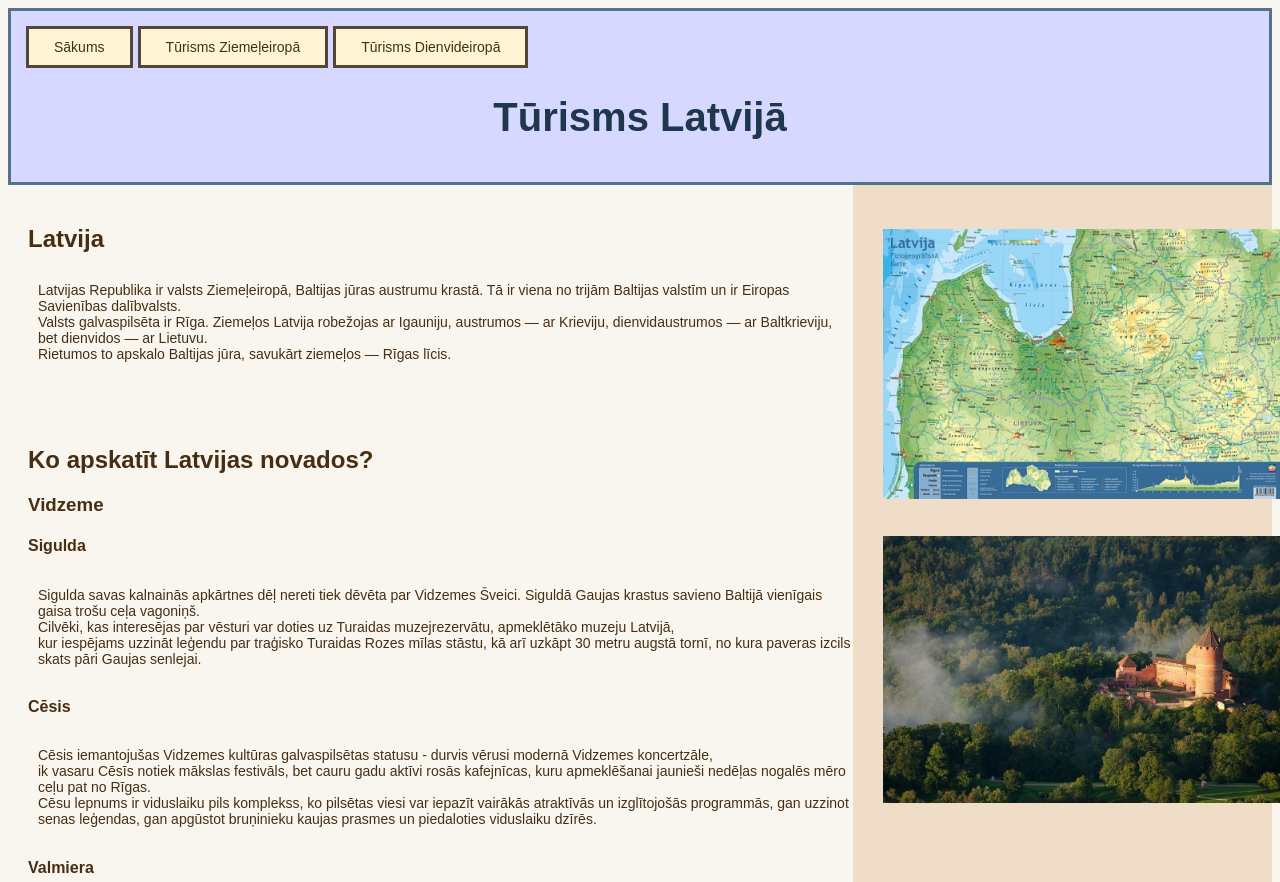
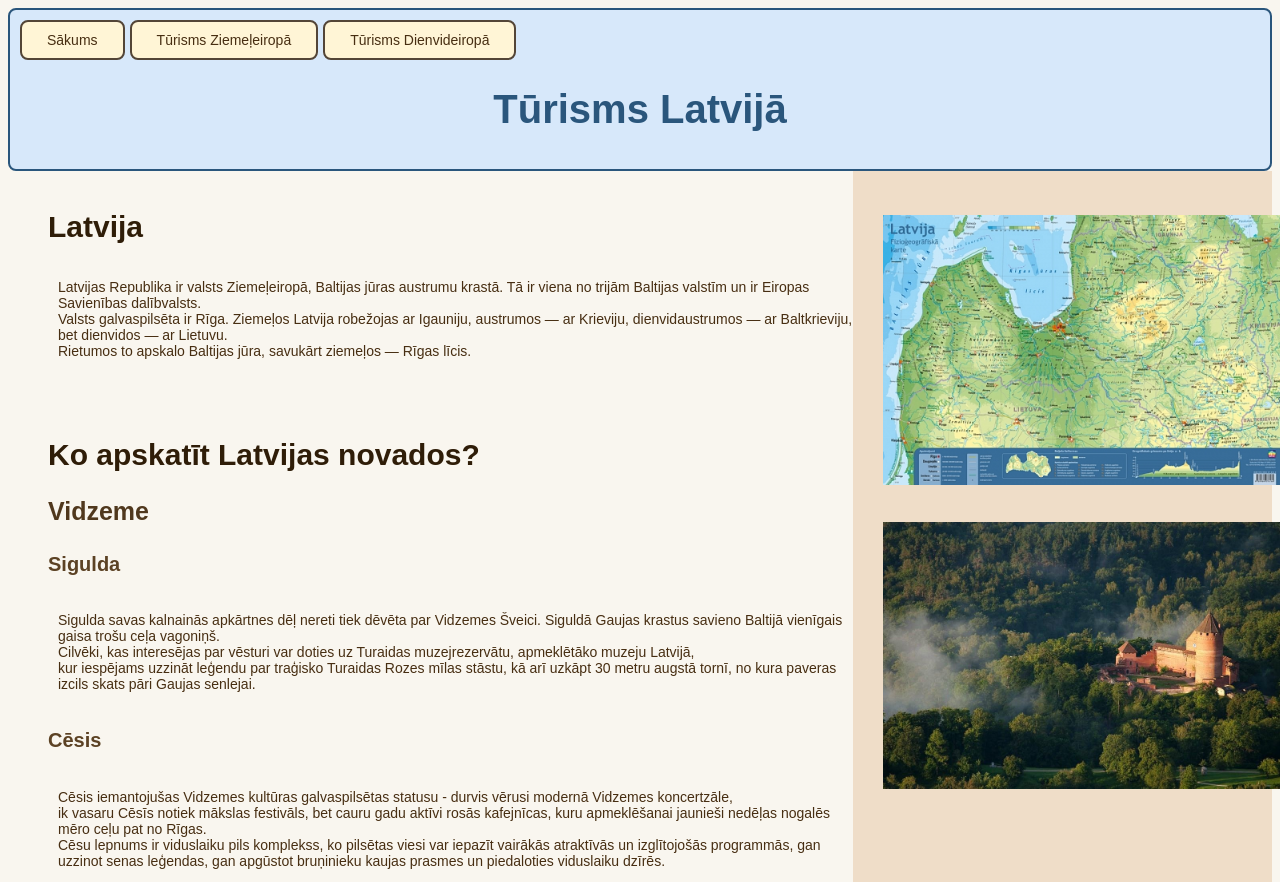
Before and after one commit to leldeberzina/PirmaLapa, a plain HTML site: page latvija.html in a window 1280 px wide. Shown: the top 882 px of the page. Drawn offline with Linux system fonts and the light colour scheme.

Commit message:
Piektais

```diff
--- a/latvija.html
+++ b/latvija.html
@@ -19,6 +19,7 @@
     <br><br><br><p><img src="rundalespils.jpg" alt="Rundāles pils" style="width:400px;"></p>
     <p><img src="tervete.jpg" alt="Tērvetes dabas parks" style="width:400px;"></p><br>
     <p><img src="vilaka.jpg" alt="Viļakas ezera sala" style="width:400px;"></p>
+    <p><img src="daugavasloki.jpg" alt="Daugavas loki" style="width:400px;"></p>
 </aside>
 <div>
     <h2>Latvija</h2>
--- a/style.css
+++ b/style.css
@@ -5,21 +5,25 @@ body {
   h1{
   text-align: center;
   font-family: Arial, Helvetica, sans-serif;
+  font-size: 40px;
   }
 
   h2{
     font-family: Arial, Helvetica, sans-serif;
-    color: rgb(71, 46, 18);
+    color: rgb(47, 29, 8);
+    font-size: 30px;
     }
 
     h3{
       font-family: Arial, Helvetica, sans-serif;
-      color: rgb(71, 46, 18);
+      color: rgb(80, 56, 29);
+      font-size: 25px;
       }
 
       h4{
         font-family: Arial, Helvetica, sans-serif;
-        color: rgb(71, 46, 18);
+        color: rgb(92, 66, 36);
+        font-size: 20px;
         }
 
   p{
@@ -30,7 +34,10 @@ body {
   }
 
   div{
-    padding: 20px;
+    padding-right: 50px;
+    padding-left: 40px;
+    padding-top: 15px;
+    padding-bottom: 15px;
   }
 
   ul{
@@ -46,25 +53,26 @@ body {
   }
 
   header {
-    background-color: rgb(214, 216, 255);
-    color:rgb(31, 55, 76);
-    padding: 15px;
-    border: 3px solid rgb(83, 114, 139);
+    background-color: rgb(215, 232, 250);
+    color:rgb(42, 86, 124);
+    border: 2px solid rgb(42, 86, 124);
+    padding: 10px;
+    border-radius: 8px;
     font-size: 20px;
   }
 
   button {
     background-color: rgb(255, 245, 214);
-    border: 3px solid rgb(83, 69, 55);
+    border: 2px solid rgb(83, 69, 55);
     color: rgb(71, 46, 18);
     padding: 10px 25px;
     text-align: center;
     font-size: 14px;
+    border-radius: 8px;
     transition-duration: 0.4s;
   }
   button:hover {
-    background-color: rgb(207, 193, 160);
-    color: rgb(71, 46, 18);
+    box-shadow: 0 12px 16px 0 rgba(0,0,0,0.24), 0 17px 50px 0 rgba(0,0,0,0.19);
   }
 
   aside {
```
Also changed, not shown: d_eiropa.html (+4 -3 lines), bilde.jpeg (added), bilde.jpg (added), daugavasloki.jpg.
